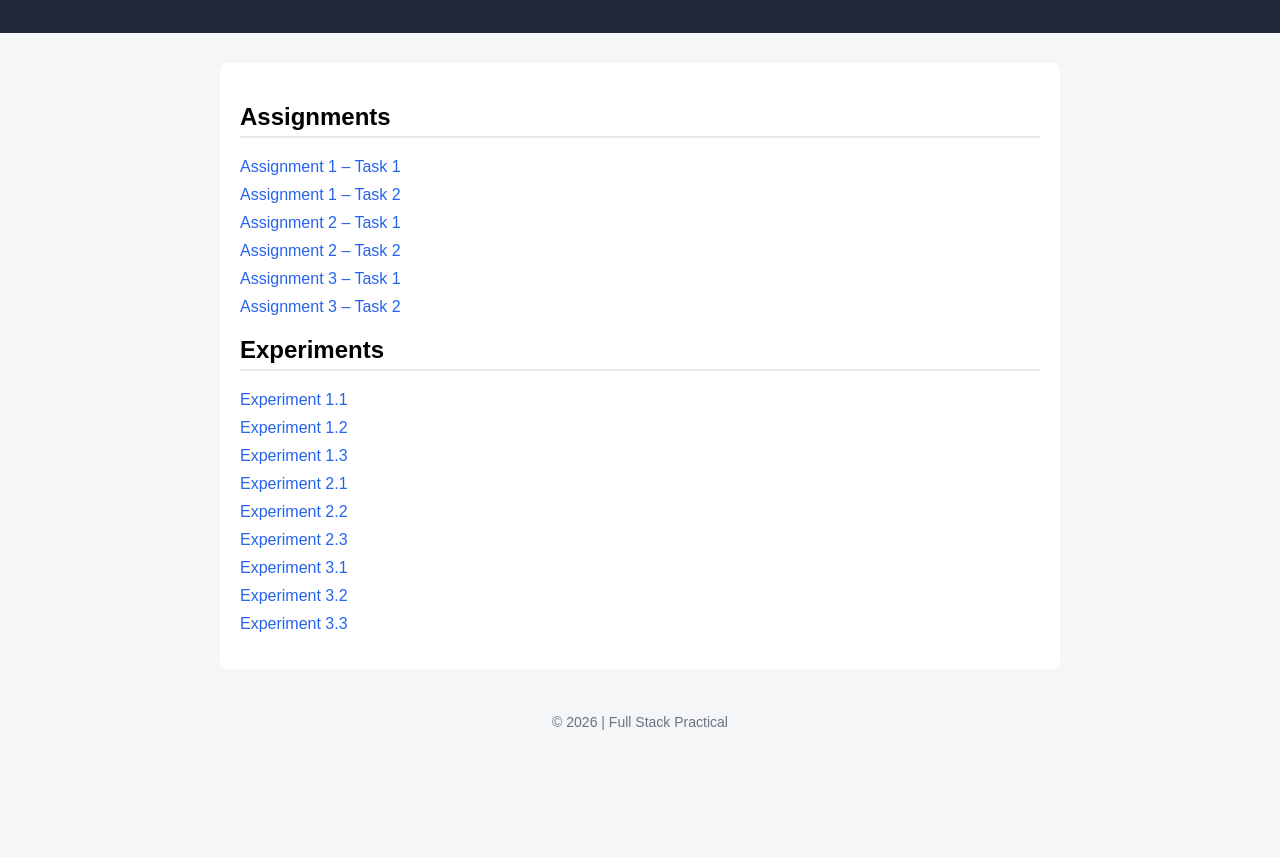
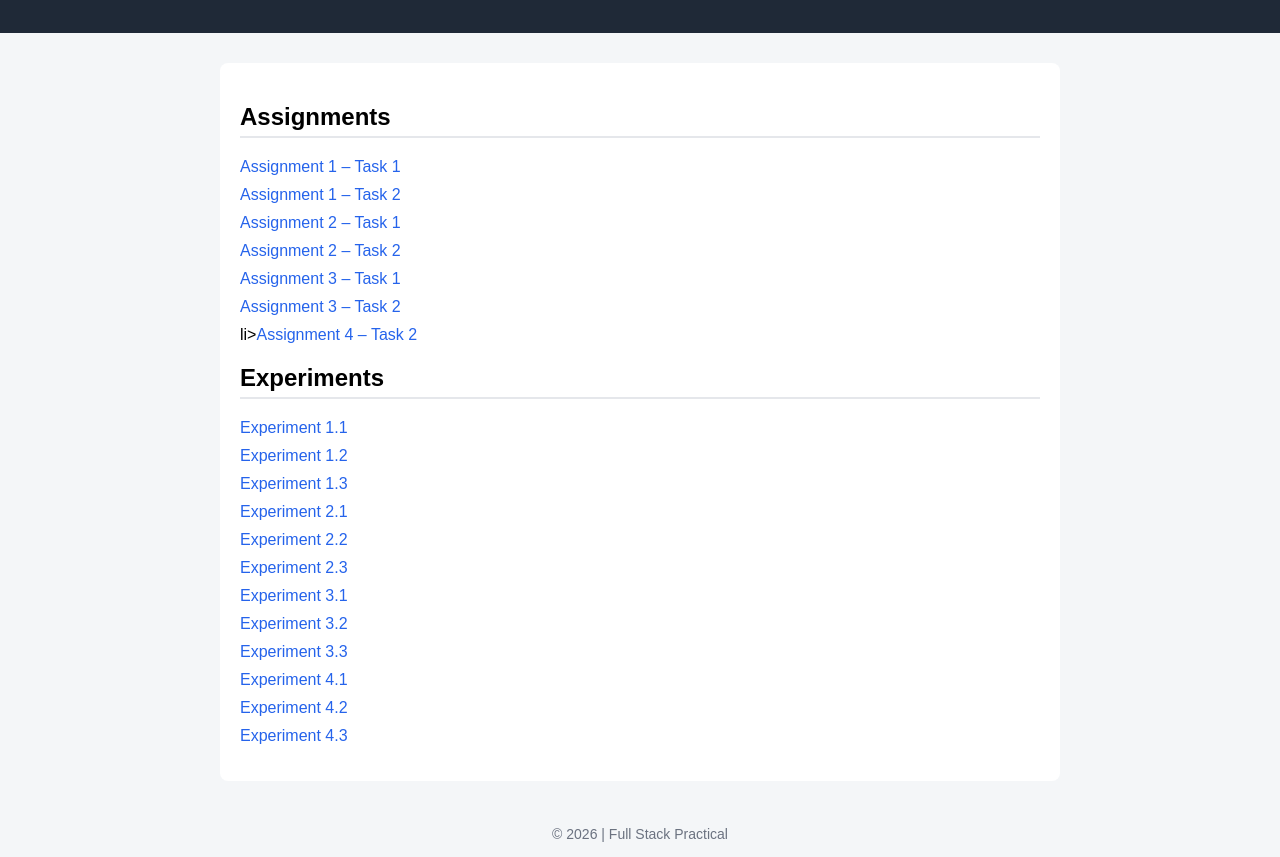
Before and after one commit to vaibhavi1108/full-sttack, a plain HTML site: page index.html in a window 1280 px wide. Shown: the part 121-978 px from the top of the page. Before the commit the page ends 866 px from the top, so only its background shows below. Drawn offline with Linux system fonts and the light colour scheme.

Commit message:
Update index.html

```diff
--- a/index.html
+++ b/index.html
@@ -67,7 +67,8 @@
         <li><a href="assignement 2 task 2.html">Assignment 2 – Task 2</a></li>
         <li><a href="assignement 3 task 1.html">Assignment 3 – Task 1</a></li>
         <li><a href="assignment 3 task 2.html">Assignment 3 – Task 2</a></li>
-    </ul>
+        li><a href="assignement 4 task 2.html">Assignment 4 – Task 2</a></li>
+    <ul>
 
     <h2>Experiments</h2>
     <ul>
@@ -80,6 +81,9 @@
         <li><a href="exp 3.1.html">Experiment 3.1</a></li>
         <li><a href="exp 3.2.html">Experiment 3.2</a></li>
         <li><a href="exp 3.3.html">Experiment 3.3</a></li>
+         <li><a href="exp 4.1.html">Experiment 4.1</a></li>
+        <li><a href="exp 4.2.html">Experiment 4.2</a></li>
+        <li><a href="exp 4.3.html">Experiment 4.3</a></li>
     </ul>
 </main>
 
```
